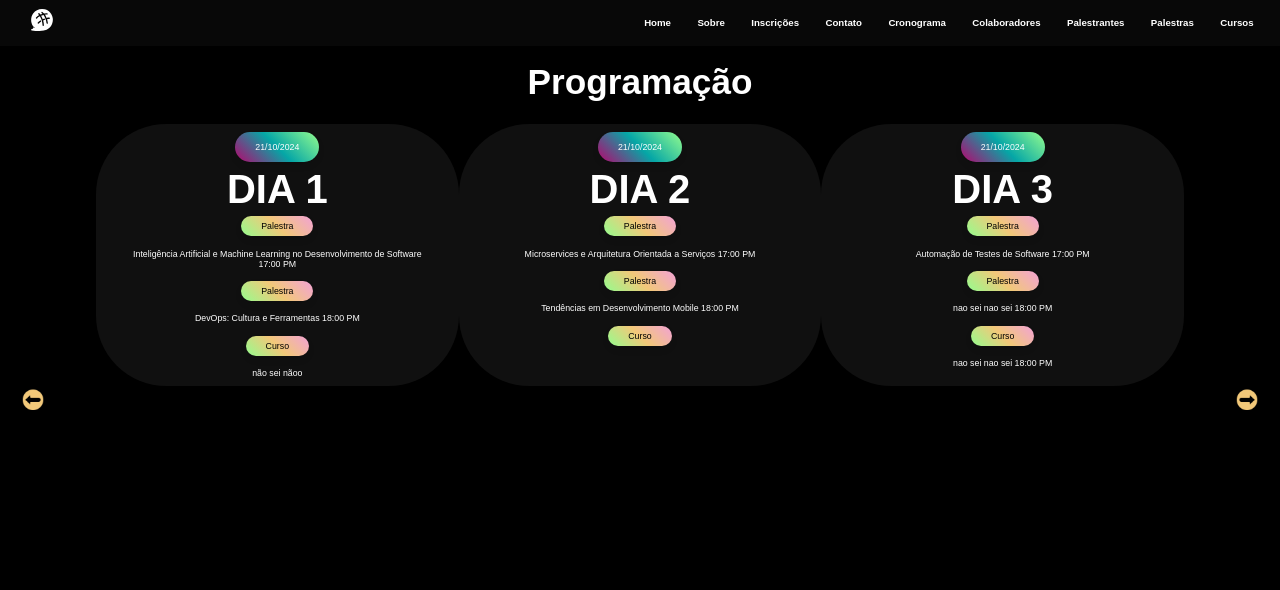
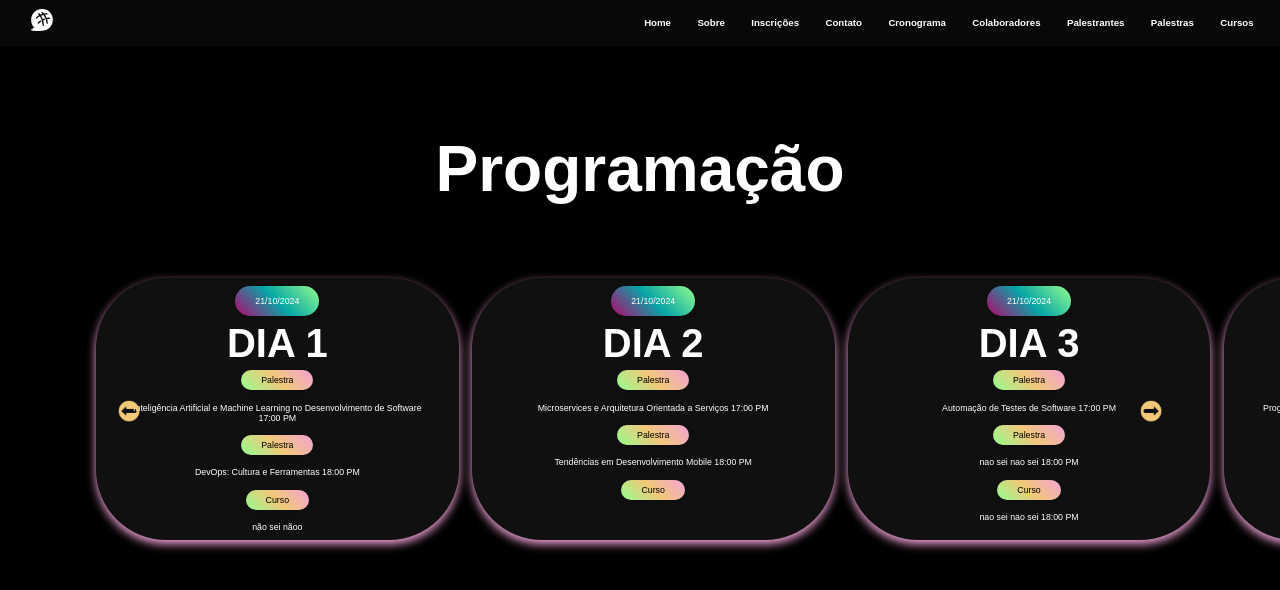
Before and after one commit to Iuky-O/Project-Simposio, a React (Create React App) app: page /timeline in a window 1280 px wide. Shown: the top 590 px of the page. Built offline with nearby package versions, Linux system fonts and the light colour scheme.

Commit message:
update: Area de inscricao e cronograma finalizadas

```diff
--- a/src/Components/EnrollmentArea.js
+++ b/src/Components/EnrollmentArea.js
@@ -15,7 +15,7 @@ const EnrollmentArea = () => {
             <div className="text">
                 <text> Inscrições abertas até o dia 25/10, não perca a oportunidade de participar do maior evento da américa do sul.  </text>
             </div>
-            <div className='title'>
+            <div className='title1'>
                I Simpósio Regional de Engenharia de Software
             </div>
             <button className="inscricao-btn">
--- a/src/Styles/Carousel.css
+++ b/src/Styles/Carousel.css
@@ -1,28 +1,31 @@
 .carousel {
-    overflow: hidden;
+    position: relative;
   }
 
   .carousel__container {
     display: flex;
     transition: transform 0.3s ease;
+    position: absolute;
+    flex-wrap: nowrap;
+    gap: 1.5rem;
   }
 
   .carousel__slide {
-    min-width: 30%;
     text-align: center;
     padding: 0.5rem 1rem 0 1rem;
     border-radius: 8rem;
     background-color: rgba(255, 255, 255, 0.062);
-    box-shadow: 0 4px 10px rgb(rgba(242, 162, 214, 0.816));
-  transition: box-shadow 0.3s ease;
+    box-shadow: 0 4px 10px #F2A2D6;
+    transition: box-shadow 0.3s ease;
   }
+
   .carousel__slide:hover {
     box-shadow: 0 6px 15px rgba(0, 0, 0, 0.5); /* Somente se quiser um efeito de hover */
   }
+
 .carousel__button {
     position: absolute;
-    top: 50%;
-    transform: translateY(-50%);
+    top: 200px;
     padding: 2px;
     cursor: pointer;
   }
@@ -49,3 +52,12 @@
     opacity: 0.5;
     cursor: not-allowed;
   }
+
+  @media (max-width: 1280px) {
+    .carousel {
+      top: 100px;
+    }
+    .carousel__button {
+      top: 120px;
+    }
+  }
--- a/src/Styles/EnrollmentArea.css
+++ b/src/Styles/EnrollmentArea.css
@@ -5,6 +5,7 @@
     align-items: center;
     justify-content: center;
     height: 120vb;
+    max-width: 100%;
 }
 
 .text {
@@ -14,12 +15,13 @@
     max-width: 80rem;
     color: #6a6a6a;
     margin: 1rem 0 0 0;
+    font-size: clamp(0.5rem, 3vw, 1.5rem);
 }
 
-.title {
-    justify-content: center;
-    margin: 0 0 2vh 0;
-    font-size: clamp(1rem 5vw 3rem);
+.title1 {
+    margin: 1rem 0 2vh 0;
+    font-size: clamp(0.5rem, 3vw, 4rem);
+    text-align: center;
     color: var(--branco);
     font-family: bold;
 }
@@ -70,3 +72,32 @@
 .inscricao-btn:hover {
     box-shadow: 0 0 10px #F2C879;
 }
+
+@media (max-width: 760px) {
+    .title1 {
+        margin: 5rem 0 4vh 0;
+        font-size: clamp(2rem, 4vw, 3rem);
+        text-align: center;
+        color: var(--branco);
+        font-family: bold;
+    }
+    .text {
+        text-align: center;
+        color: #6a6a6a;
+        font-size: clamp(1rem, 4vw, 1.6rem);
+    }
+  }
+
+@media (max-width: 760px) {
+    .card-item{
+        text-align: center;
+        padding: 4rem;
+        max-width: 5rem;
+    }
+    .card-text{
+        text-align: center;
+        font-size: clamp(0.8rem, 2vw, 1rem);
+        display: flex;
+
+    }
+  }
--- a/src/Styles/TimelineArea.css
+++ b/src/Styles/TimelineArea.css
@@ -12,6 +12,10 @@
 }
 .text-info{
     padding: 8px 20px;
+}
+h1{
+    margin-top: 40px;
+    font-size: 8vb;
 }
 h2{
     font-size: 5vb;
@@ -45,3 +49,10 @@ h2{
     box-shadow: 0 4px 6px rgba(0, 0, 0, 0.1);
     color: #000;
 }
+
+@media (max-width: 1280px) {
+    h1{
+        margin-top: 70px;
+        margin-bottom: -50px;
+    }
+  }
```
